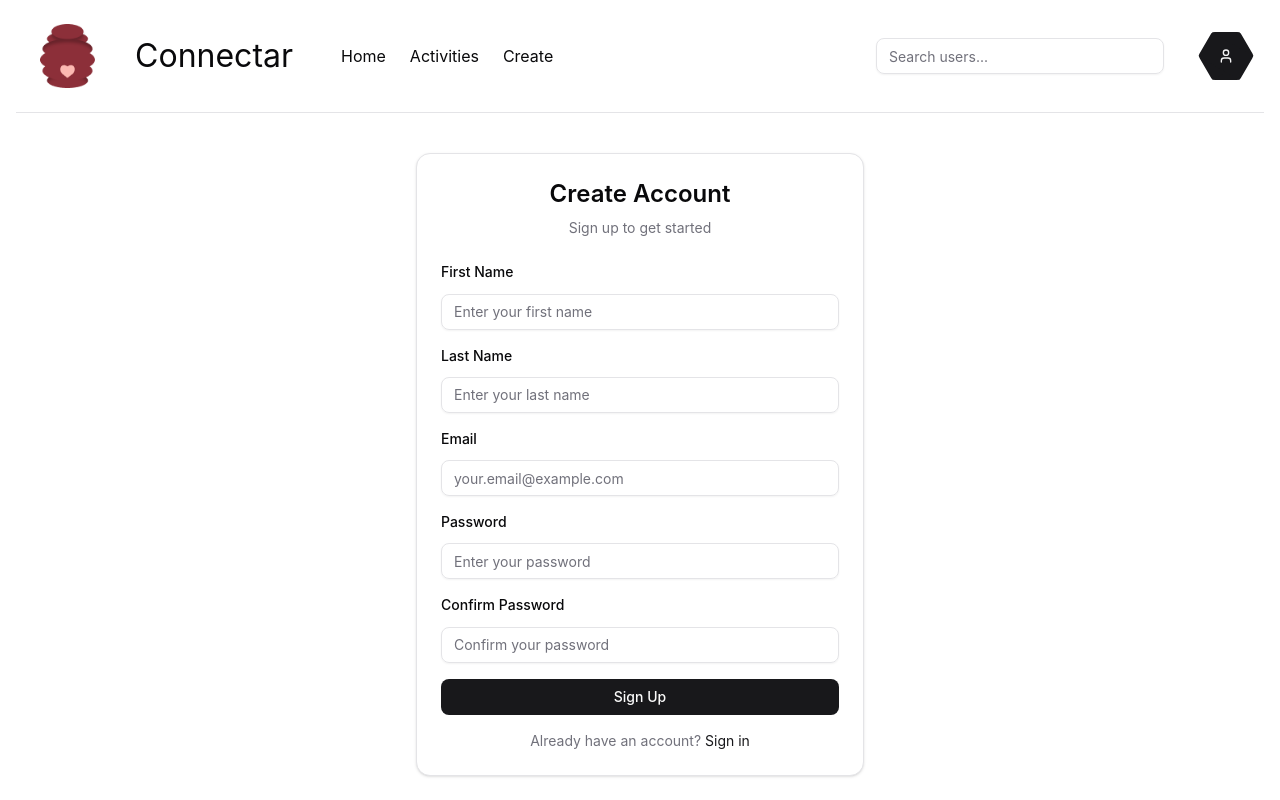
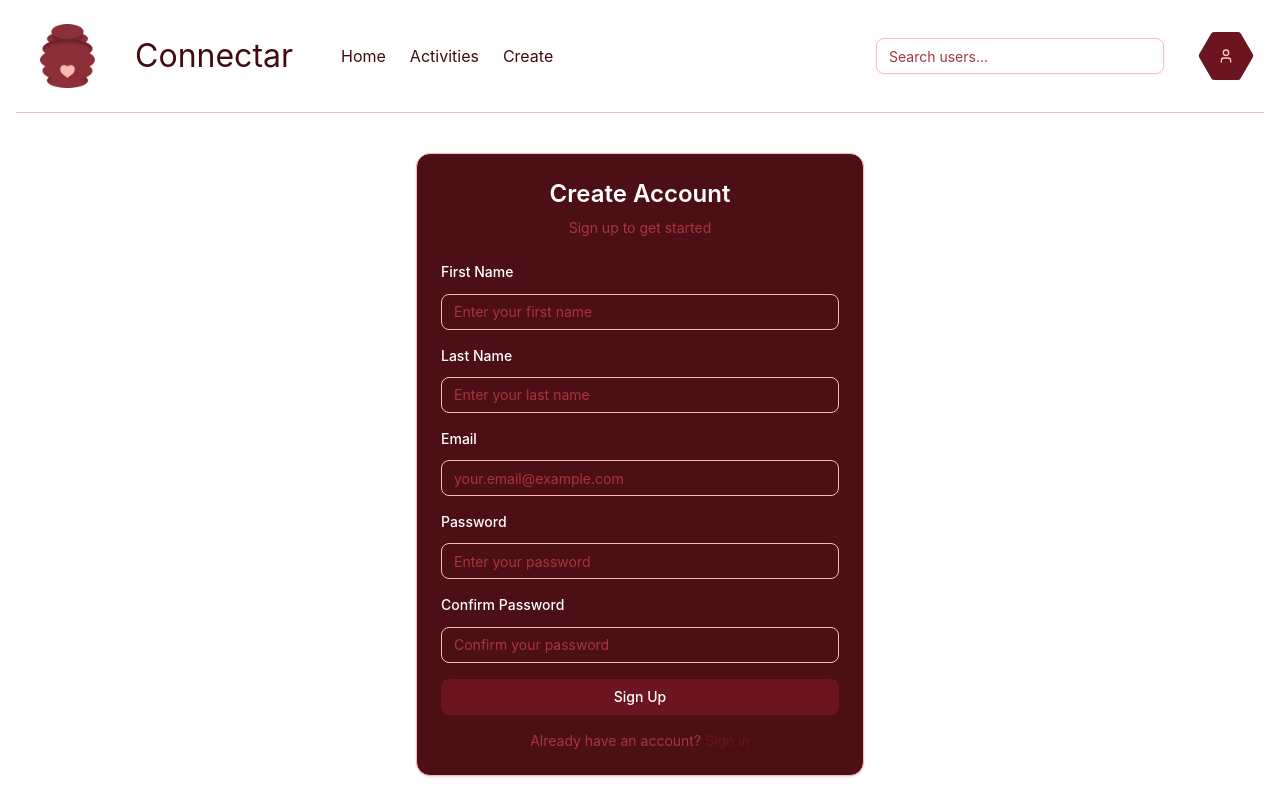
Before and after one commit to Konijnebeer/hocus-focus, a React (Vite) app: page /signup in a window 1280 px wide. Shown: the top 800 px of the page. Built offline with nearby package versions, Linux system fonts and the light colour scheme.

Commit message:
changed the clour scheme

```diff
--- a/src/components/activity-card.tsx
+++ b/src/components/activity-card.tsx
@@ -41,7 +41,7 @@ export default function ActivityCard({ activity }: ActivityCardProps) {
 
       {/* Image Section */}
       <CardContent className="px-6 pb-4">
-        <div className="overflow-hidden rounded-lg bg-gray-200 h-40">
+        <div className="overflow-hidden rounded-lg bg-gradient-to-br from-primary/20 to-primary/40 h-40">
           {imageUrl ? (
             <img
               src={imageUrl}
@@ -49,8 +49,8 @@ export default function ActivityCard({ activity }: ActivityCardProps) {
               className="w-full h-full object-cover"
             />
           ) : (
-            <div className="w-full h-full flex items-center justify-center bg-gradient-to-br from-gray-300 to-gray-100">
-              <Image className="w-8 h-8 text-gray-400" />
+            <div className="w-full h-full flex items-center justify-center bg-linear-to-br from-primary/20 to-primary/40">
+              <Image className="w-8 h-8 text-secondary" />
             </div>
           )}
         </div>
@@ -60,22 +60,22 @@ export default function ActivityCard({ activity }: ActivityCardProps) {
       <CardContent className="px-6 pb-4">
         <div className="flex flex-wrap gap-2">
           {date && (
-            <span className="inline-flex items-center gap-1.5 bg-gray-200 text-gray-800 text-sm px-3 py-2 rounded-full font-medium">
+            <span className="inline-flex items-center gap-1.5 bg-primary text-secondary text-sm px-3 py-2 rounded-full font-medium">
               <Calendar className="w-4 h-4" /> {date}
             </span>
           )}
           {hour && (
-            <span className="inline-flex items-center gap-1.5 bg-gray-200 text-gray-800 text-sm px-3 py-2 rounded-full font-medium">
+            <span className="inline-flex items-center gap-1.5 bg-primary text-secondary text-sm px-3 py-2 rounded-full font-medium">
               <Clock className="w-4 h-4" /> {hour}
             </span>
           )}
           {duration && (
-            <span className="inline-flex items-center gap-1.5 bg-gray-200 text-gray-800 text-sm px-3 py-2 rounded-full font-medium">
+            <span className="inline-flex items-center gap-1.5 bg-primary text-secondary text-sm px-3 py-2 rounded-full font-medium">
               <Timer className="w-4 h-4" /> {duration}m
             </span>
           )}
           {numParticipants !== undefined && (
-            <span className="inline-flex items-center gap-1.5 bg-gray-200 text-gray-800 text-sm px-3 py-2 rounded-full font-medium">
+            <span className="inline-flex items-center gap-1.5 bg-primary text-secondary text-sm px-3 py-2 rounded-full font-medium">
               <Users className="w-4 h-4" /> {numParticipants}
             </span>
           )}
@@ -84,7 +84,7 @@ export default function ActivityCard({ activity }: ActivityCardProps) {
 
       {/* Description - Footer */}
       <CardFooter className="flex-grow pt-4">
-        <CardDescription className="text-sm line-clamp-4 text-gray-700">
+        <CardDescription className="text-sm line-clamp-4 text-secondary">
           {activity.description}
         </CardDescription>
       </CardFooter>
--- a/src/routes/index.tsx
+++ b/src/routes/index.tsx
@@ -17,16 +17,25 @@ function App() {
           backgroundAttachment: "fixed",
           backgroundRepeat: "no-repeat",
           height: "80vh",
-                borderRadius: "1rem" // Added border radius for rounded edges
+          borderRadius: "1rem", // Added border radius for rounded edges
         }}
       >
         <div className="p-8 rounded-lg w-2/3">
-                <p className="text-4xl font-bold m-4 text-white">Find low-pressure well-being activities near you, and connect with other women in Lahti</p>
+          <p className="text-4xl font-bold m-4 text-white">
+            Find low-pressure well-being activities near you, and connect with
+            other women in Lahti
+          </p>
           <div className="flex justify-center gap-8 text-xl p-4">
-                    <Link to="/activity" className="bg-gray-300 rounded-full px-5 py-2 transition hover:bg-gray-200">
+            <Link
+              to="/activity"
+              className=" text-white bg-primary rounded-full px-5 py-2 transition hover:bg-accent"
+            >
               Explore
             </Link>
-                    <Link to="/" className="bg-gray-300 rounded-full px-5 py-2 transition hover:bg-gray-200">
+            <Link
+              to="/"
+              className="text-white bg-primary rounded-full px-5 py-2 transition hover:bg-accent"
+            >
               Community
             </Link>
           </div>
--- a/src/routes/user/$id.tsx
+++ b/src/routes/user/$id.tsx
@@ -115,7 +115,7 @@ function RouteComponent() {
               <p className="text-sm text-muted-foreground">{user.email}</p>
               {isOwnProfile && (
                 <Button
-                  variant="outline"
+                  variant="secondary"
                   className="mt-4 w-full"
                   onClick={handleLogout}
                 >
@@ -134,7 +134,7 @@ function RouteComponent() {
               <CardTitle>About Me</CardTitle>
             </CardHeader>
             <CardContent>
-              <p className="text-muted-foreground">
+              <p className="text-white">
                 {user.description || "No description available."}
               </p>
             </CardContent>
@@ -156,7 +156,7 @@ function RouteComponent() {
                 <ScrollArea className="h-[400px] pr-4">
                   <div className="space-y-4">
                     {joinedActivities.map((activity) => (
-                      <Card key={activity.id}>
+                      <Card key={activity.id} className="bg-white">
                         <CardContent className="pt-4">
                           <div className="flex items-start gap-4">
                             {activity.image && (
@@ -170,7 +170,7 @@ function RouteComponent() {
                             )}
                             <div className="flex-1 min-w-0">
                               <div className="flex items-start justify-between gap-2 mb-2">
-                                <h3 className="font-semibold text-base line-clamp-1">
+                                <h3 className="font-semibold text-base line-clamp-1 text-[#461220]">
                                   {activity.title}
                                 </h3>
                                 <Badge
@@ -235,7 +235,7 @@ function RouteComponent() {
                 <ScrollArea className="h-[400px] pr-4">
                   <div className="space-y-4">
                     {activities.map((activity) => (
-                      <Card key={activity.id}>
+                      <Card key={activity.id} className="bg-white">
                         <CardContent className="pt-4">
                           <div className="flex items-start gap-4">
                             {activity.image && (
@@ -249,7 +249,7 @@ function RouteComponent() {
                             )}
                             <div className="flex-1 min-w-0">
                               <div className="flex items-start justify-between gap-2 mb-2">
-                                <h3 className="font-semibold text-base line-clamp-1">
+                                <h3 className="font-semibold text-base line-clamp-1 text-[#461220]">
                                   {activity.title}
                                 </h3>
                                 <Badge
--- a/src/styles.css
+++ b/src/styles.css
@@ -20,73 +20,73 @@ code {
 
 :root {
   --background: oklch(1 0 0);
-  --foreground: oklch(0.141 0.005 285.823);
-  --card: oklch(1 0 0);
-  --card-foreground: oklch(0.141 0.005 285.823);
+  --foreground: oklch(0.25 0.08 20);
+  --card: oklch(0.28 0.09 20);
+  --card-foreground: oklch(1 0 0);
   --popover: oklch(1 0 0);
-  --popover-foreground: oklch(0.141 0.005 285.823);
-  --primary: oklch(0.21 0.006 285.885);
-  --primary-foreground: oklch(0.985 0 0);
-  --secondary: oklch(0.967 0.001 286.375);
-  --secondary-foreground: oklch(0.21 0.006 285.885);
-  --muted: oklch(0.967 0.001 286.375);
-  --muted-foreground: oklch(0.552 0.016 285.938);
-  --accent: oklch(0.967 0.001 286.375);
-  --accent-foreground: oklch(0.21 0.006 285.885);
-  --destructive: oklch(0.577 0.245 27.325);
-  --destructive-foreground: oklch(0.577 0.245 27.325);
-  --border: oklch(0.92 0.004 286.32);
-  --input: oklch(0.92 0.004 286.32);
-  --ring: oklch(0.871 0.006 286.286);
+  --popover-foreground: oklch(0.25 0.08 20);
+  --primary: oklch(0.35 0.12 20);
+  --primary-foreground: oklch(1 0 0);
+  --secondary: oklch(0.88 0.06 40);
+  --secondary-foreground: oklch(0.35 0.12 20);
+  --muted: oklch(0.88 0.06 40);
+  --muted-foreground: oklch(0.5 0.15 20);
+  --accent: oklch(0.85 0.08 20);
+  --accent-foreground: oklch(0.25 0.08 20);
+  --destructive: oklch(0.5 0.15 20);
+  --destructive-foreground: oklch(1 0 0);
+  --border: oklch(0.85 0.08 20);
+  --input: oklch(0.85 0.08 20);
+  --ring: oklch(0.5 0.15 20);
   --chart-1: oklch(0.646 0.222 41.116);
   --chart-2: oklch(0.6 0.118 184.704);
   --chart-3: oklch(0.398 0.07 227.392);
   --chart-4: oklch(0.828 0.189 84.429);
   --chart-5: oklch(0.769 0.188 70.08);
   --radius: 0.625rem;
-  --sidebar: oklch(0.985 0 0);
-  --sidebar-foreground: oklch(0.141 0.005 285.823);
-  --sidebar-primary: oklch(0.21 0.006 285.885);
-  --sidebar-primary-foreground: oklch(0.985 0 0);
-  --sidebar-accent: oklch(0.967 0.001 286.375);
-  --sidebar-accent-foreground: oklch(0.21 0.006 285.885);
-  --sidebar-border: oklch(0.92 0.004 286.32);
-  --sidebar-ring: oklch(0.871 0.006 286.286);
+  --sidebar: oklch(1 0 0);
+  --sidebar-foreground: oklch(0.25 0.08 20);
+  --sidebar-primary: oklch(0.35 0.12 20);
+  --sidebar-primary-foreground: oklch(1 0 0);
+  --sidebar-accent: oklch(0.88 0.06 40);
+  --sidebar-accent-foreground: oklch(0.35 0.12 20);
+  --sidebar-border: oklch(0.85 0.08 20);
+  --sidebar-ring: oklch(0.5 0.15 20);
 }
 
 .dark {
-  --background: oklch(0.141 0.005 285.823);
-  --foreground: oklch(0.985 0 0);
-  --card: oklch(0.141 0.005 285.823);
-  --card-foreground: oklch(0.985 0 0);
-  --popover: oklch(0.141 0.005 285.823);
-  --popover-foreground: oklch(0.985 0 0);
-  --primary: oklch(0.985 0 0);
-  --primary-foreground: oklch(0.21 0.006 285.885);
-  --secondary: oklch(0.274 0.006 286.033);
-  --secondary-foreground: oklch(0.985 0 0);
-  --muted: oklch(0.274 0.006 286.033);
-  --muted-foreground: oklch(0.705 0.015 286.067);
-  --accent: oklch(0.274 0.006 286.033);
-  --accent-foreground: oklch(0.985 0 0);
-  --destructive: oklch(0.396 0.141 25.723);
-  --destructive-foreground: oklch(0.637 0.237 25.331);
-  --border: oklch(0.274 0.006 286.033);
-  --input: oklch(0.274 0.006 286.033);
-  --ring: oklch(0.442 0.017 285.786);
+  --background: oklch(0.25 0.08 20);
+  --foreground: oklch(1 0 0);
+  --card: oklch(0.3 0.1 20);
+  --card-foreground: oklch(1 0 0);
+  --popover: oklch(0.3 0.1 20);
+  --popover-foreground: oklch(1 0 0);
+  --primary: oklch(0.88 0.06 40);
+  --primary-foreground: oklch(0.25 0.08 20);
+  --secondary: oklch(0.35 0.12 20);
+  --secondary-foreground: oklch(1 0 0);
+  --muted: oklch(0.35 0.12 20);
+  --muted-foreground: oklch(0.85 0.08 20);
+  --accent: oklch(0.5 0.15 20);
+  --accent-foreground: oklch(1 0 0);
+  --destructive: oklch(0.5 0.15 20);
+  --destructive-foreground: oklch(1 0 0);
+  --border: oklch(0.35 0.12 20);
+  --input: oklch(0.35 0.12 20);
+  --ring: oklch(0.5 0.15 20);
   --chart-1: oklch(0.488 0.243 264.376);
   --chart-2: oklch(0.696 0.17 162.48);
   --chart-3: oklch(0.769 0.188 70.08);
   --chart-4: oklch(0.627 0.265 303.9);
   --chart-5: oklch(0.645 0.246 16.439);
-  --sidebar: oklch(0.21 0.006 285.885);
-  --sidebar-foreground: oklch(0.985 0 0);
-  --sidebar-primary: oklch(0.488 0.243 264.376);
-  --sidebar-primary-foreground: oklch(0.985 0 0);
-  --sidebar-accent: oklch(0.274 0.006 286.033);
-  --sidebar-accent-foreground: oklch(0.985 0 0);
-  --sidebar-border: oklch(0.274 0.006 286.033);
-  --sidebar-ring: oklch(0.442 0.017 285.786);
+  --sidebar: oklch(0.25 0.08 20);
+  --sidebar-foreground: oklch(1 0 0);
+  --sidebar-primary: oklch(0.88 0.06 40);
+  --sidebar-primary-foreground: oklch(0.25 0.08 20);
+  --sidebar-accent: oklch(0.35 0.12 20);
+  --sidebar-accent-foreground: oklch(1 0 0);
+  --sidebar-border: oklch(0.35 0.12 20);
+  --sidebar-ring: oklch(0.5 0.15 20);
 }
 
 @theme inline {
```
Lines whose indentation alone changed are shown as unchanged.
